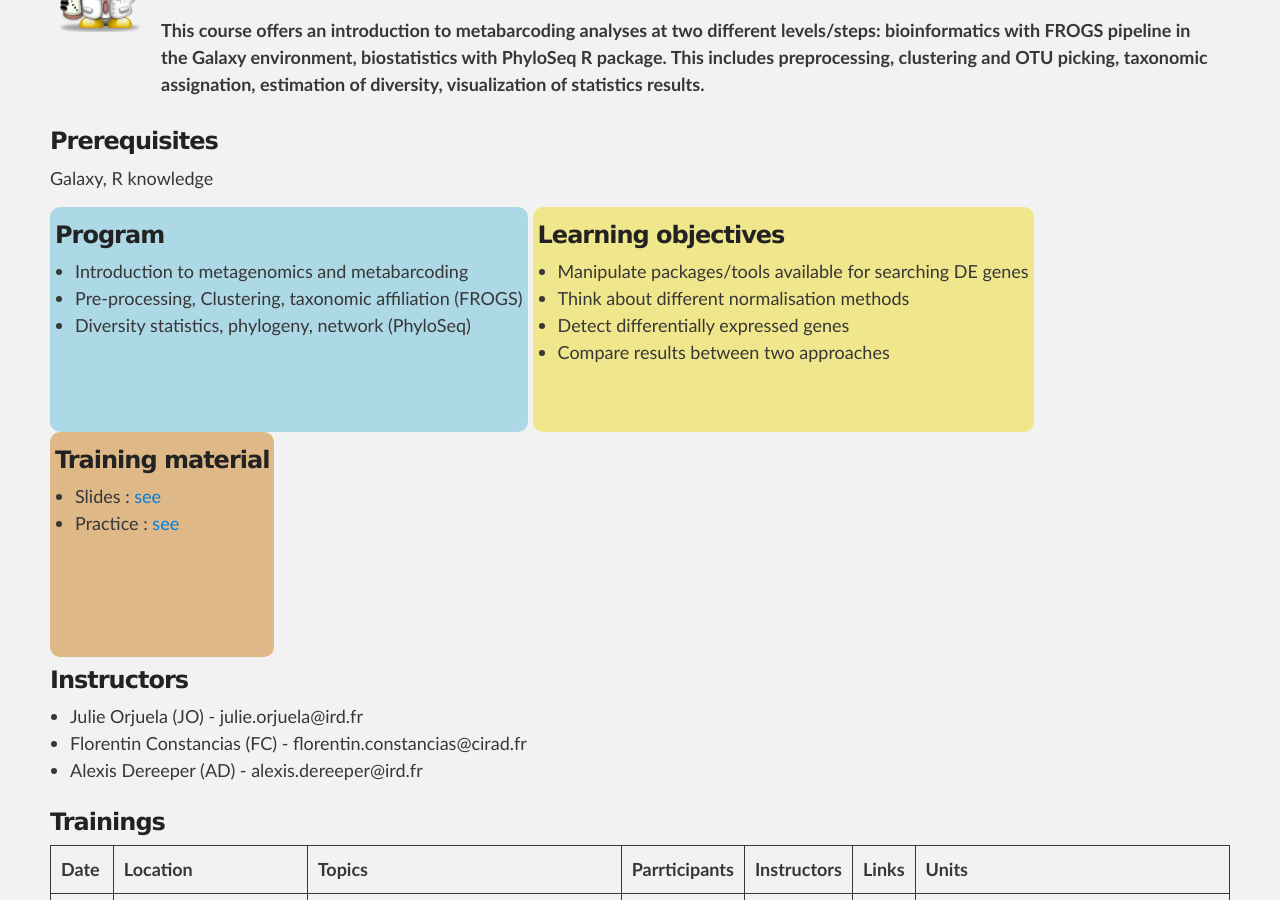
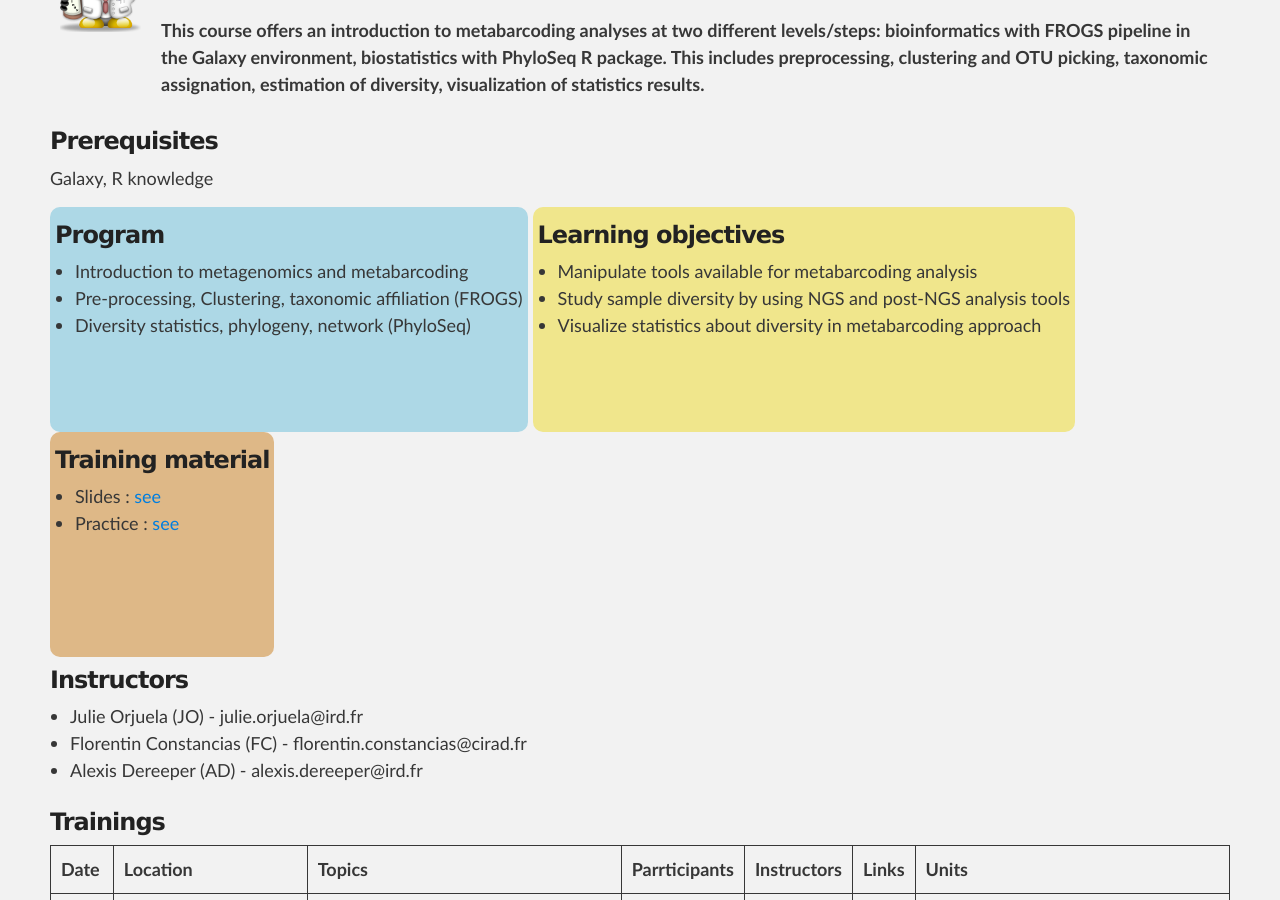
Before and after one commit to SouthGreenPlatform/trainings, a Jekyll site: the page built from _pages/metabarcoding.md, in a window 1280 px wide and 900 px high, scrolled down 394 px. Built offline with Jekyll 4.4.1, drawn with Linux system fonts in a browser that asks for light colours; nearby versions of some CDN libraries.

Commit message:
Update metabarcoding.md
adding Learning objectives

```diff
--- a/_pages/metabarcoding.md
+++ b/_pages/metabarcoding.md
@@ -30,17 +30,16 @@ Galaxy, R knowledge
 <div id="colonne2">
 <h3>Learning objectives</h3>
 <ul>
-<li>Manipulate packages/tools available for searching DE genes </li>
-<li>Think about different normalisation methods</li>
-<li>Detect differentially expressed genes</li>
-<li>Compare results between two approaches</li>
+<li>Manipulate tools available for metabarcoding analysis </li>
+<li>Study sample diversity by using NGS and post-NGS analysis tools</li>
+<li>Visualize statistics about diversity in metabarcoding approach </li>
 </ul>
 </div>
 
 <div id="colonne3">
 <h3>Training material</h3>
 <ul>
-<li>Slides : <a target="_blank" href="{{ site.url }}/files/analyse_rnaseq.pdf">see</a></li>
+<li>Slides : <a target="_blank" href="{{ site.url }}/files/metabarcoding_2018.pdf">see</a></li>
 <li>Practice : <a target="_blank" href="{{ site.url }}/linux/metabarcodingPractice">see</a> </li>
 </ul>
 </div>
```
